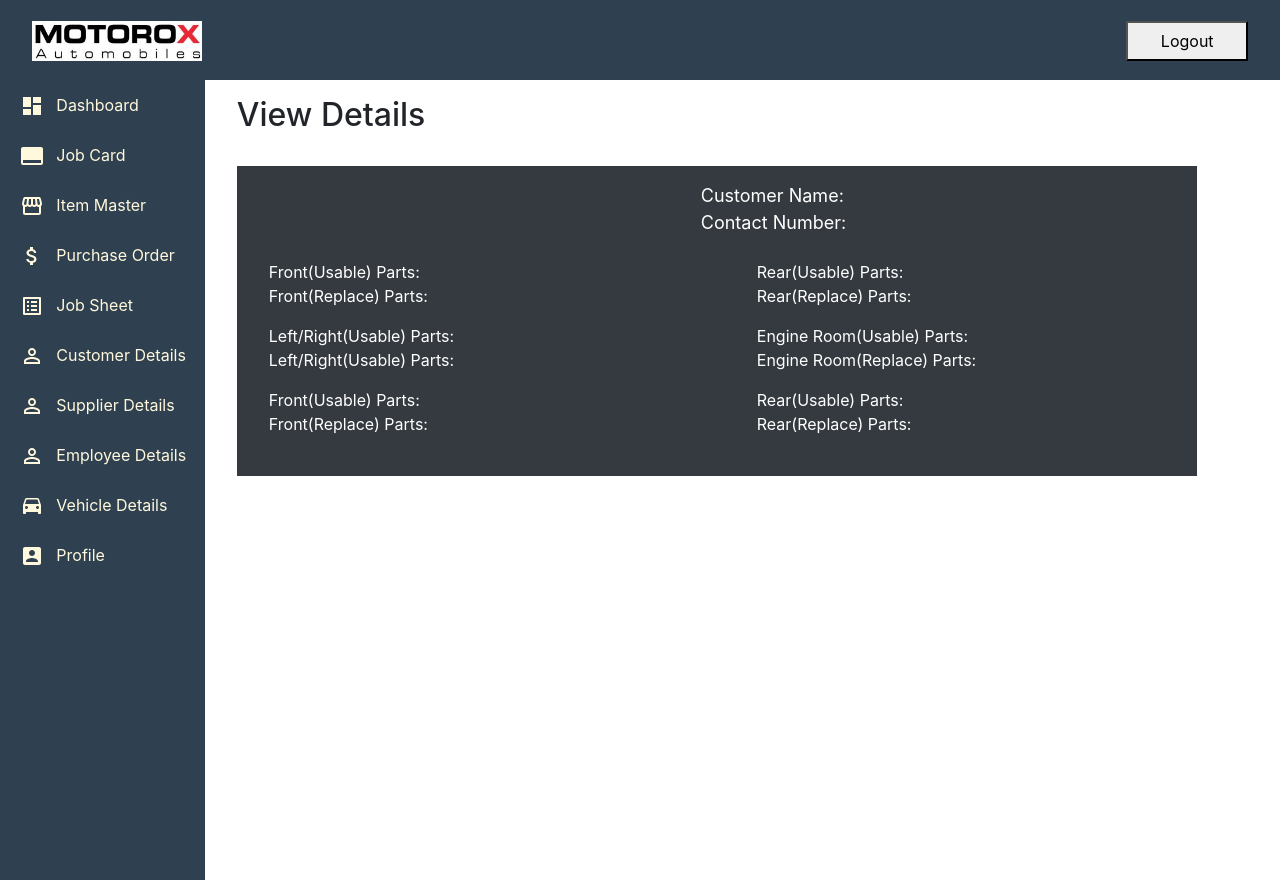
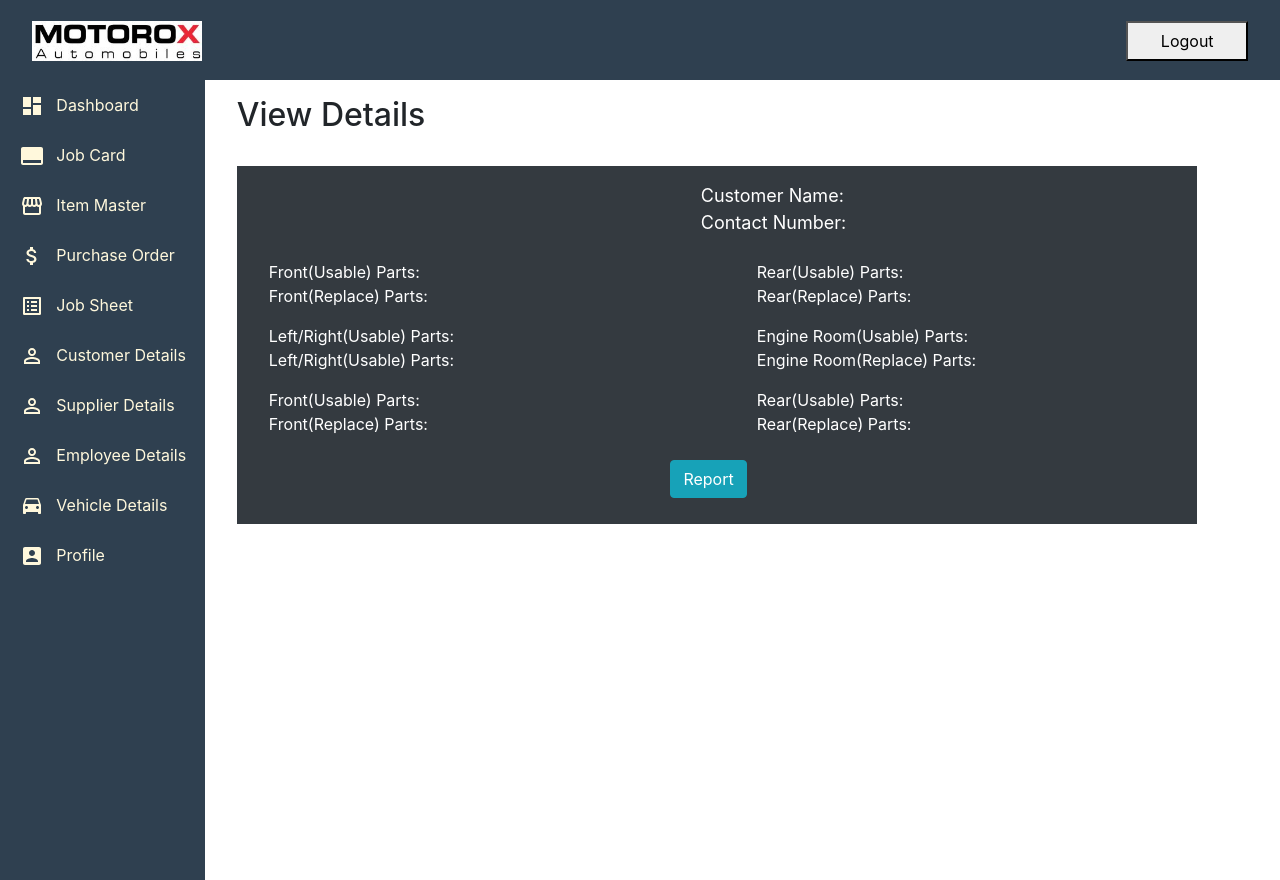
Before and after one commit to Thimira99/motrox-frontend, a React (Create React App) app: page /viewJobSheet/1 in a window 1280 px wide. Built offline with nearby package versions, Linux system fonts and the light colour scheme; no server answers.

Commit message:
add report button

```diff
--- a/src/components/jobSheet/jobSheetMain/jobSheetMain.jsx
+++ b/src/components/jobSheet/jobSheetMain/jobSheetMain.jsx
@@ -32,6 +32,7 @@ class JobSheetMain extends Component {
 
   saveJobSheet = (e) => {
     e.preventDefault();
+
     let jobSheet = {
       customerName: this.state.customerName,
       customerNIC: this.state.customerNIC,
--- a/src/components/jobSheet/viewJobSheet/viewJobSheet.jsx
+++ b/src/components/jobSheet/viewJobSheet/viewJobSheet.jsx
@@ -58,6 +58,9 @@ class ViewJobSheet extends Component {
                 Rear(Replace) Parts:{this.state.jobSheet.rearReplace}
               </div>
             </div>
+            <div className={styles.reportButton}>
+              <button className="btn btn-info">Report</button>
+            </div>
           </div>
         </div>
       </div>
--- a/src/components/jobSheet/viewJobSheet/viewJobSheet.module.css
+++ b/src/components/jobSheet/viewJobSheet/viewJobSheet.module.css
@@ -32,3 +32,8 @@
 .detailsGroup div:nth-child(even) {
   padding-left: 2.5rem;
 }
+
+.reportButton {
+  margin-left: 45%;
+  height: 3rem;
+}
```
